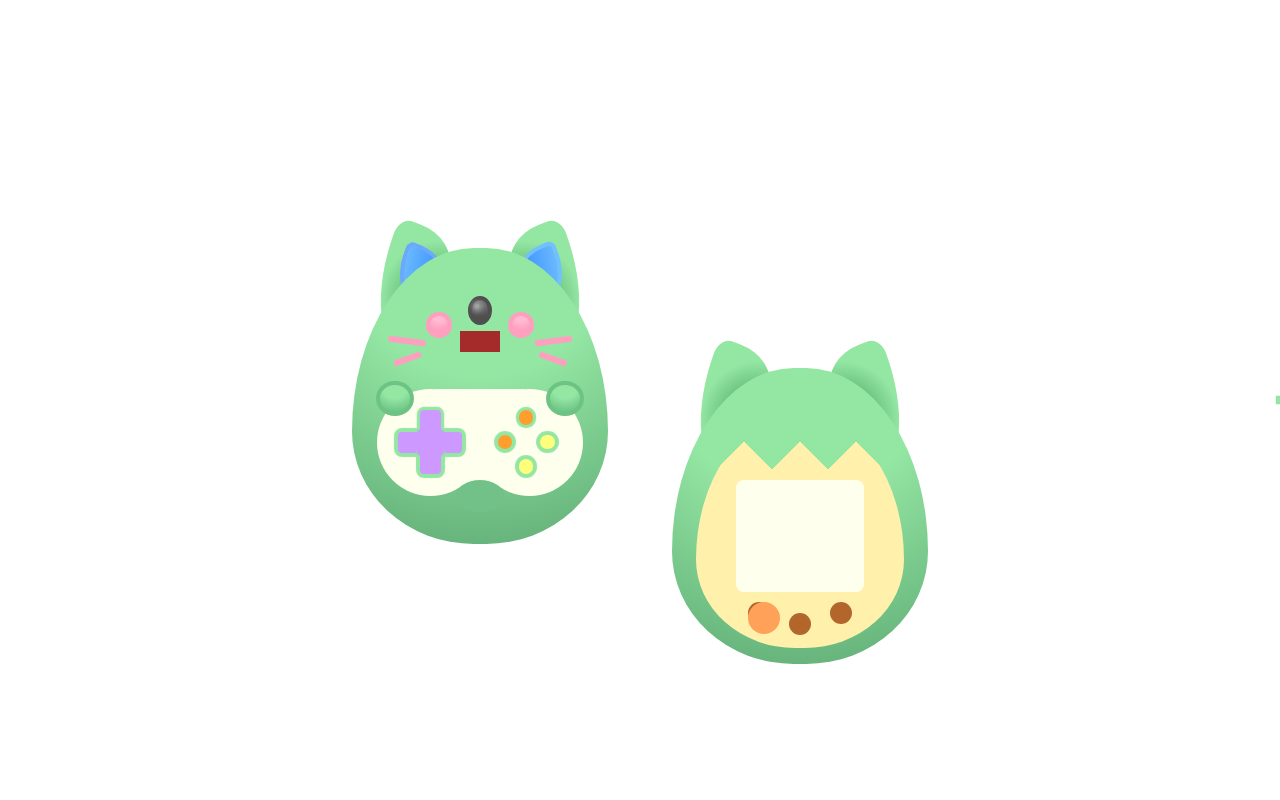
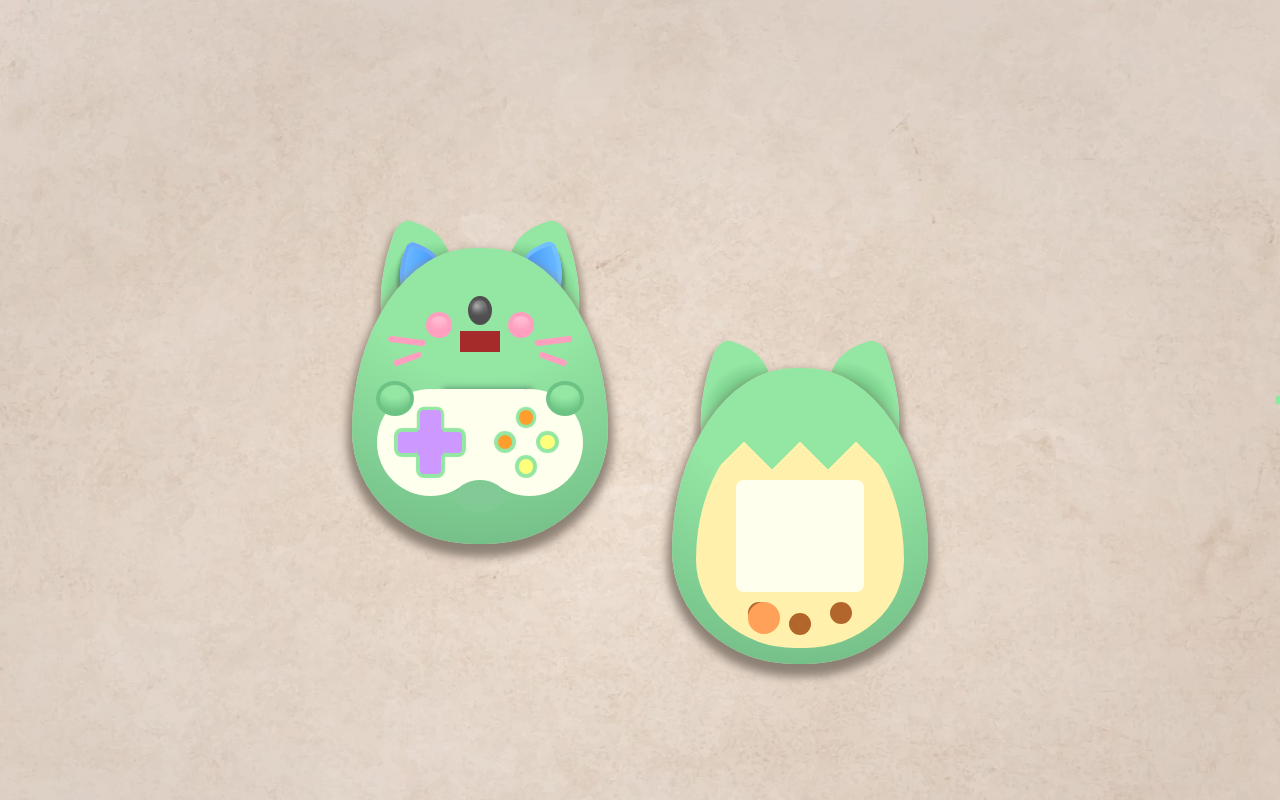
Before and after one commit to ditgrau/fsdTamagotchi, a plain HTML site: page index.html in a window 1280 px wide. Drawn offline with Linux system fonts and the light colour scheme.

Commit message:
He empezado el efecto cartulina en los divs mas generales

```diff
--- a/css/styles.css
+++ b/css/styles.css
@@ -17,6 +17,8 @@ body {
     display: flex;
     justify-content: center;
     align-items: center;
+    background: url(../img/paper.jpg) no-repeat;
+    background-size: cover;
 }
 
 .container {
@@ -106,7 +108,8 @@ body {
 .right-ear, .left-ear {
     width: 4em;
     height: 8em;
-    background-color: var(--green)
+    background-color: var(--green);
+    box-shadow: 0 0.5rem 0.4rem 0.15rem rgb(167, 153, 139);
 }
 
 .left-ear {
@@ -128,6 +131,7 @@ body {
     z-index: 2;
     width: 2em;
     height: 3.5em;
+    box-shadow: 0 0.5rem 0.2rem 0.01rem rgb(91, 151, 116);
 }
 
 .in-left {
@@ -153,9 +157,10 @@ body {
     height: 18.5em;
     border-radius: 50% 50% 50% 50% / 65% 65% 40% 40%;
     background-color: #65b77b;
-    background: radial-gradient(circle farthest-corner at top center, #94e6a3 40%, #60ad76 100%);
+    background: radial-gradient(circle farthest-corner at top center, #94e6a3 40%, #71bb86 100%);
     margin-top: -4.5em;
     z-index: 3;
+    box-shadow: 0 0.5rem 0.6rem 0.3rem rgb(141, 129, 117);
 }
 
     /* EGG - Front side*/
@@ -292,13 +297,15 @@ body {
     margin-left: -3rem;
     margin-right: -3rem;
     z-index: 3;
+    box-shadow: 0.5rem 0 0.4rem 0.05rem rgb(91, 151, 116);
+
 }
 
 .curve {
     width:3rem;
     height: 2rem;
     border-radius: 50%;
-    background-color: #72c188 ;
+    background-color: #81ca96 ;
     z-index: 5;
     margin:0.2rem;
 }
```
Also changed, not shown: img/background.jpg (added), img/paper.jpg (added).
